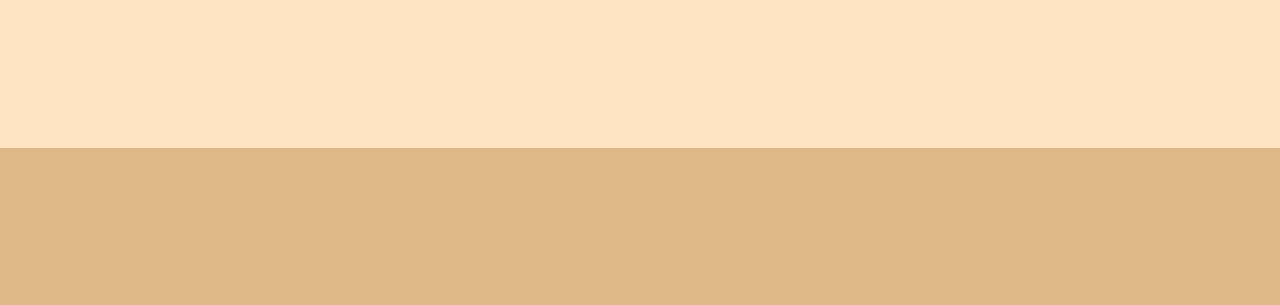
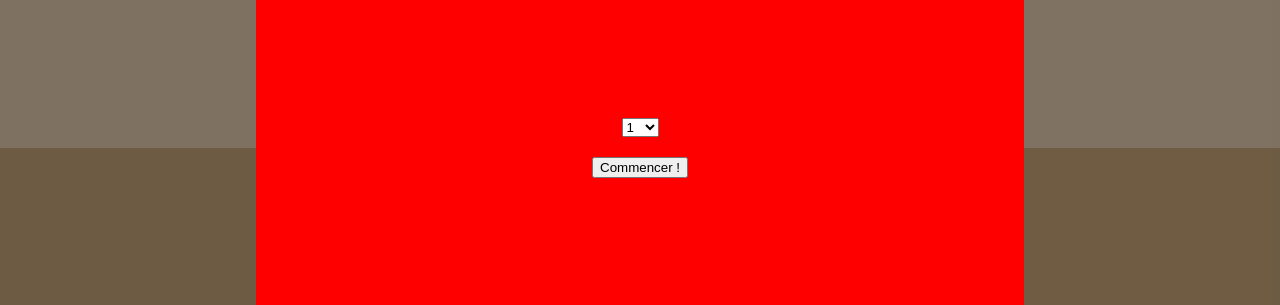
Before and after one commit to Alek6-dev/chess-clock, a plain HTML site: page index.html in a window 1280 px wide. Shown: the part 252-557 px from the top of the page. Drawn offline with Linux system fonts and the light colour scheme.

Commit message:
Ajout du select pour choisir le temps et mise à jour des timers

```diff
--- a/index.html
+++ b/index.html
@@ -7,6 +7,13 @@
   <link rel="stylesheet" href="style.css">
 </head>
 <body>
+  <div class="overlay"></div>
+
+    <div class="modal">
+      <select name="" id="time-select"></select>
+      <button id="start">Commencer !</button>
+    </div>
+
     <div class="top-player">
         <div class="chrono" id="chrono-top-player">
 
--- a/script.js
+++ b/script.js
@@ -4,6 +4,9 @@ const bottomPlayer = document.querySelector(".bottom-player");
 // Je récupère les chrono de chaque zone
 const topTimer = document.getElementById("chrono-top-player");
 const bottomTimer = document.getElementById("chrono-bottom-player");
+
+const timeSelect = document.getElementById("time-select")
+const chooseMinutes = [1, 2, 3, 4, 5, 10, 15, 20, 25, 30]
 // On déclare les variables minutes et secondes du top-player
 let topMinutes = 5;
 let topSeconds = 0;
@@ -30,7 +33,32 @@ bottomSeconds = formatSeconds(bottomSeconds);
 topTimer.textContent = topMinutes + " : " + topSeconds;
 bottomTimer.textContent = bottomMinutes + " : " + bottomSeconds;
 
-play()
+// On parcourt chaque élément du tableau
+chooseMinutes.forEach(element => {
+    // 1️⃣ On crée un nouvel élément <option> pour le select
+    const option = document.createElement("option");
+
+    // 2️⃣ On définit la valeur de l'option
+    option.value = element;
+
+    // 3️⃣ On définit le texte visible dans le menu déroulant
+    option.textContent = element;
+
+    // 4️⃣ On ajoute l'option au select
+    timeSelect.appendChild(option);
+});
+
+timeSelect.addEventListener("change", () => {
+    topMinutes = parseInt(timeSelect.value);
+    bottomMinutes = parseInt(timeSelect.value);
+
+    topTimer.textContent = topMinutes + " : " + topSeconds;
+    bottomTimer.textContent = bottomMinutes + " : " + bottomSeconds;
+});
+
+
+
+// play()
 
 function togglePlayer() {
     if (activePlayer === "top") {
--- a/style.css
+++ b/style.css
@@ -3,6 +3,30 @@ body {
   padding: 0;
   font-family: sans-serif;
   height: 100vh;
+}
+.overlay {
+    width: 100%;
+    height: 100%;
+    position: fixed;
+    background-color: rgba(0, 0, 0, 0.5);
+    z-index: 1;
+}
+.modal {
+    background: red;
+    width: 60%;
+    height: 50%;
+    top: 50%;
+    left: 50%;
+    transform: translate(-50%, -50%);
+    position: fixed;
+    /* opacity: 0;
+    visibility: hidden; */
+    z-index: 2;
+    display: flex;
+    flex-direction: column;
+    justify-content: center;
+    align-items: center;
+    gap: 20px;
 }
 .top-player {
     width: 100%;
```
